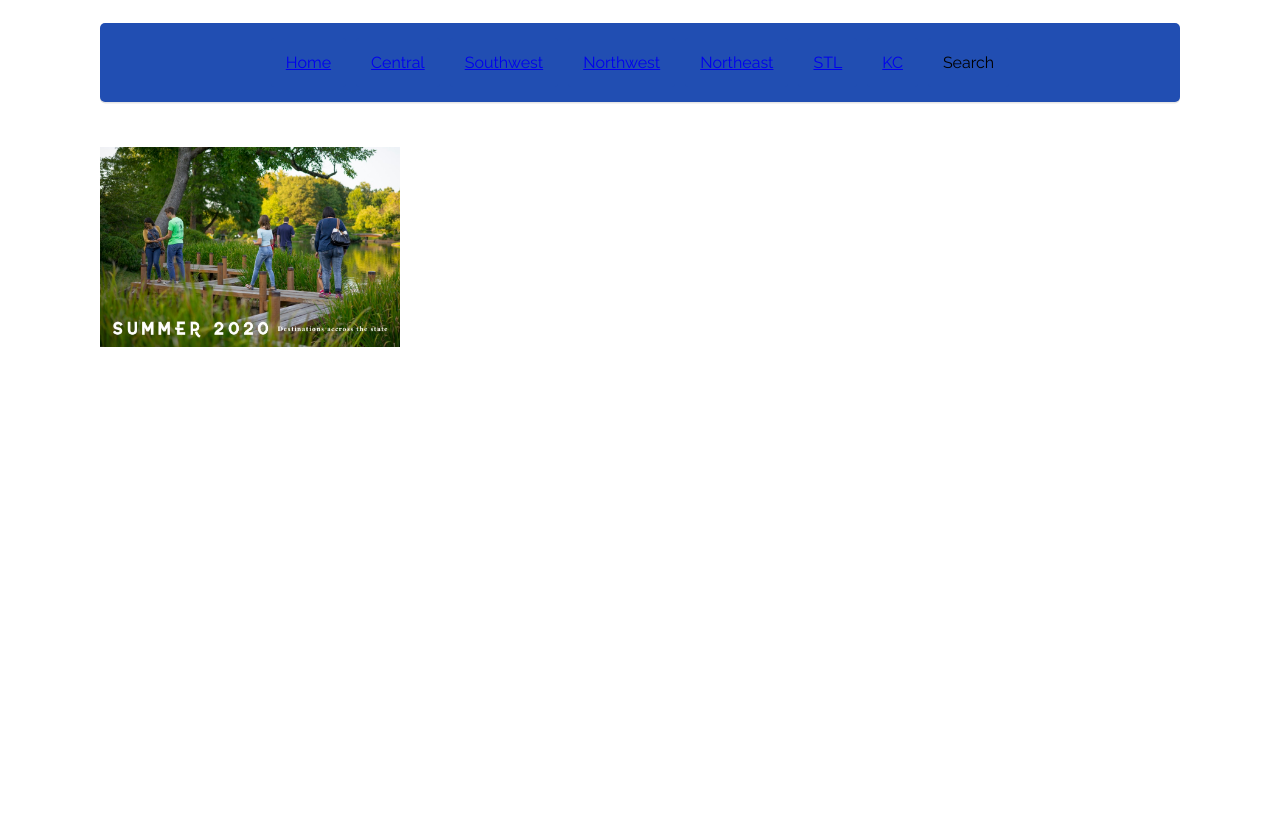
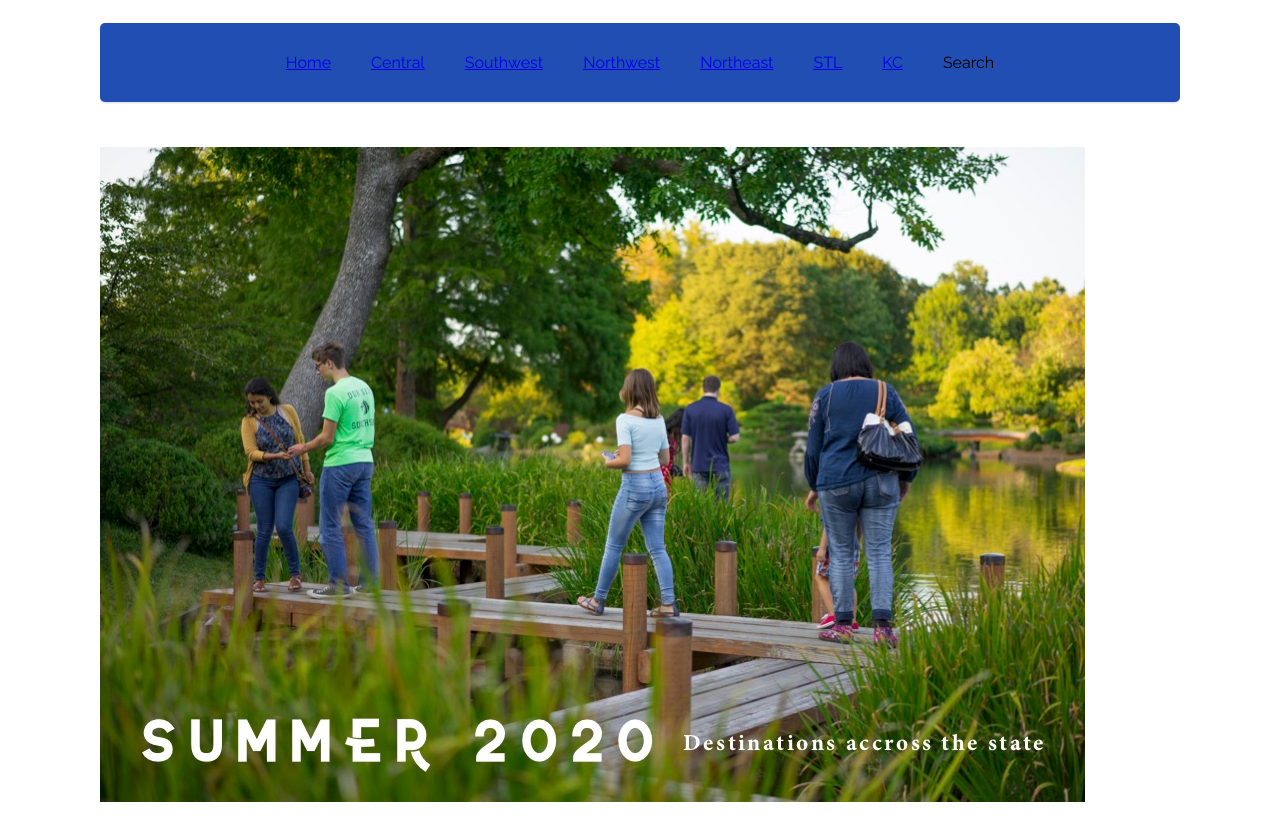
Before and after one commit to J4502-ss20/MOTourism, a plain HTML site: page index.html in a window 1280 px wide. Shown: the part 80-902 px from the top of the page. Before the commit the page ends 800 px from the top, so only its background shows below. Drawn offline with Linux system fonts and the light colour scheme.

Commit message:
photo bigger

```diff
--- a/index.html
+++ b/index.html
@@ -30,6 +30,6 @@
 	</div>
 	<!-- close container div -->
 
-				<p>   <img src="summer.jpg" width="300px" alt="photo 1"/> </a></p>
+				<p>   <img src="img/summer.jpg"  alt="photo 1"/> </p>
 </body>
 </html>
```
Also changed, not shown: img/summer.jpg (renamed from summer.jpg), 2 other files.
